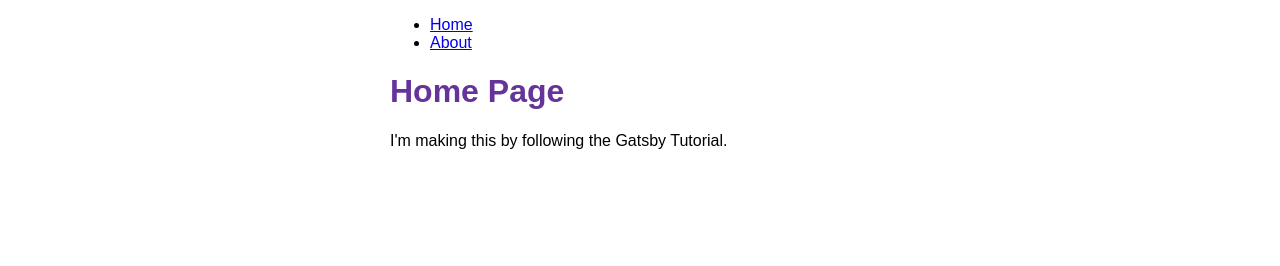
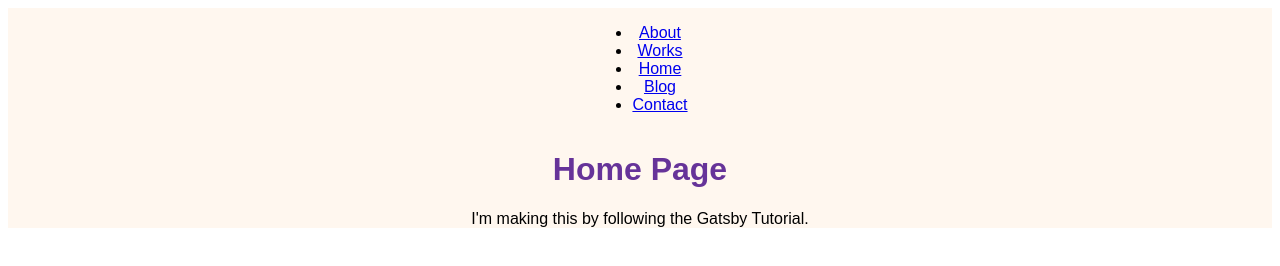
Before and after one commit to Lunatc/Portfolio, a Gatsby site: page / in a window 1280 px wide. Built offline with nearby package versions, Linux system fonts and the light colour scheme; Gatsby itself is replaced by a stand-in of ours.

Commit message:
Working in my portfolio

```diff
--- a/src/components/layout.js
+++ b/src/components/layout.js
@@ -5,7 +5,8 @@ import {
     heading,
     navLinks,
     navLinkItem,
-    navLinkText
+    navLinkText,
+    navbar
   } from './layout.module.css'
 
 
@@ -13,20 +14,41 @@ import {
     return (
       <main className={container}>
         <title>{pageTitle}</title>
-        <nav>
+
+        <nav className={navbar}>
           <ul className={navLinks}>
+            <li className={navLinkItem}>
+              <Link to="/about" className={navLinkText}>
+                About
+              </Link>
+            </li>
+            <li className={navLinkItem}>
+              <Link to="/works" className={navLinkText}>
+                Works
+              </Link>
+            </li>
             <li className={navLinkItem}>
               <Link to="/" className={navLinkText}>
                 Home
               </Link>
             </li>
             <li className={navLinkItem}>
-              <Link to="/about" className={navLinkText}>
-                About
+              <Link to="/blog" className={navLinkText}>
+                Blog
               </Link>
             </li>
+            <li className={navLinkItem}>
+              <Link to="/contact" className={navLinkText}>
+                Contact
+              </Link>
+            </li>
+
           </ul>
         </nav>
+
+
+
+
         <h1 className={heading}>{pageTitle}</h1>
         {children}
       </main>
--- a/src/components/layout.module.css
+++ b/src/components/layout.module.css
@@ -1,11 +1,13 @@
 .container {
-    margin: auto;
-    max-width: 500px;
     font-family: sans-serif;
+    text-align: center;
+    background: #FFF7EF;
   }
+
   .heading {
     color: rebeccapurple;
   }
+
   .nav-links {
     display: flex;
     list-style: none;
@@ -17,3 +19,9 @@
   .nav-link-text {
     color: black;
   }
+
+ .navbar {
+    background: #FFF7EF;
+    display: flex;
+    justify-content: center;
+ }
```
